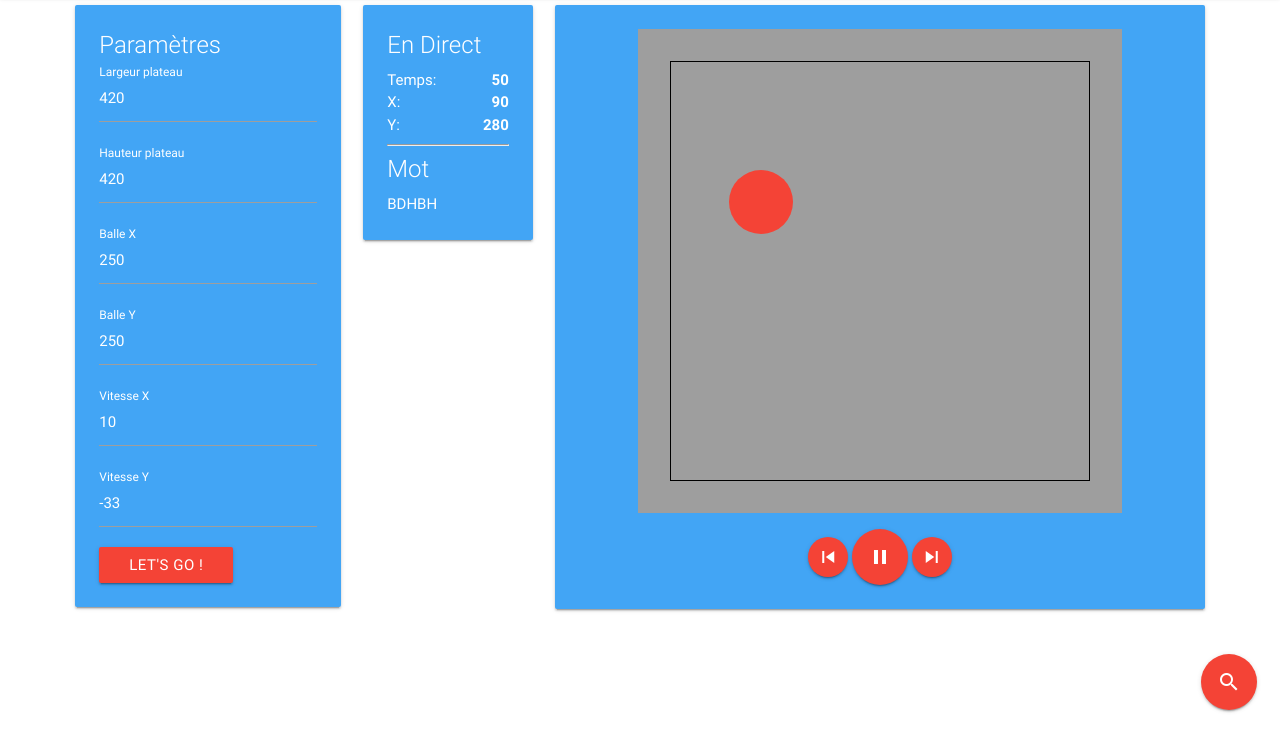
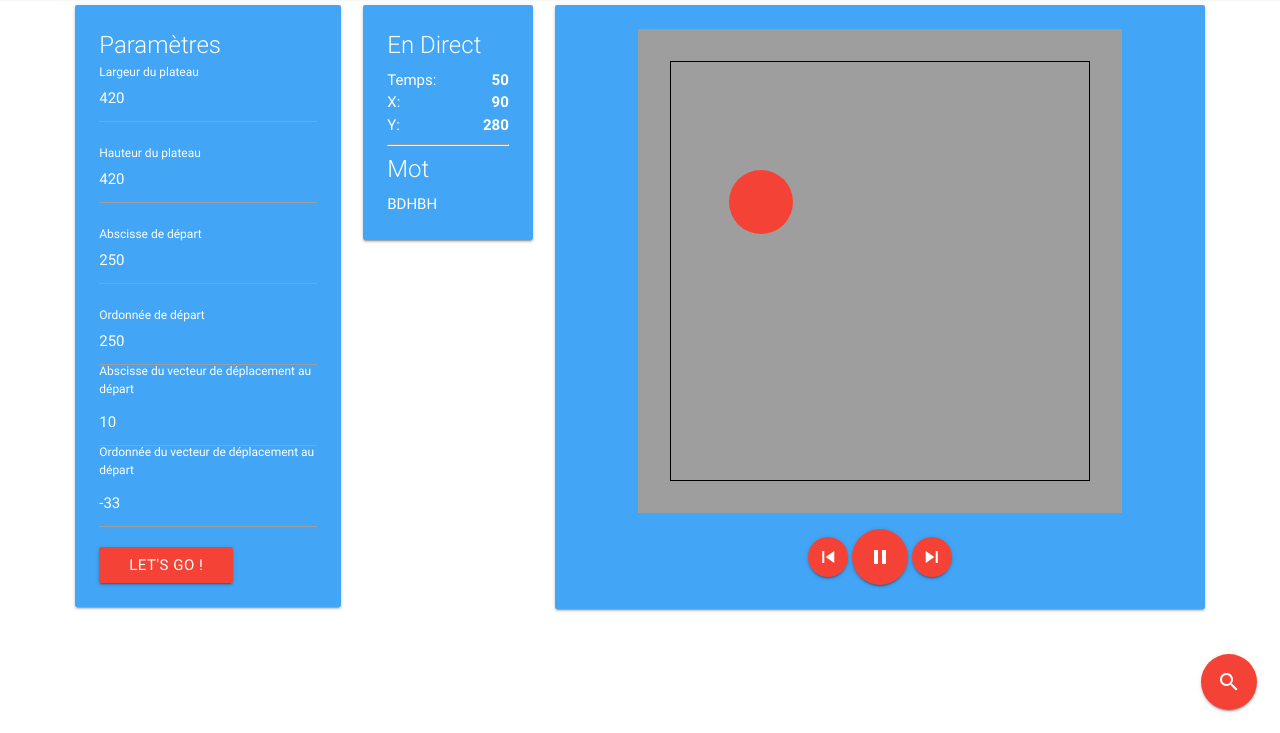
Before and after one commit to AdrienVannson/Billard, a plain HTML site: page index.html in a window 1280 px wide. Shown: the part 67-800 px from the top of the page. Drawn offline with Linux system fonts and the light colour scheme.

Commit message:
Modification du nom des paramètres

```diff
--- a/index.html
+++ b/index.html
@@ -32,32 +32,32 @@
                         <form name="parametres" id="formulaire-parametres">
 
                             <div class="input-field">
-                                <label for="largeur-plateau">Largeur plateau</label>
+                                <label for="largeur-plateau">Largeur du plateau</label>
                                 <input type="text" id="largeur-plateau" value="420">
                             </div>
 
                             <div class="input-field">
-                                <label for="hauteur-plateau">Hauteur plateau</label>
+                                <label for="hauteur-plateau">Hauteur du plateau</label>
                                 <input type="text" id="hauteur-plateau" value="420">
                             </div>
 
                             <div class="input-field">
-                                <label for="balle-x">Balle X</label>
+                                <label for="balle-x">Abscisse de départ</label>
                                 <input type="text" id="balle-x" value="250">
                             </div>
 
                             <div class="input-field">
-                                <label for="balle-y">Balle Y</label>
+                                <label for="balle-y">Ordonnée de départ</label>
                                 <input type="text" id="balle-y" value="250">
                             </div>
 
                             <div class="input-field">
-                                <label for="vitesse-x">Vitesse X</label>
+                                <label for="vitesse-x">Abscisse du vecteur de déplacement au départ</label>
                                 <input type="text" id="vitesse-x" value="10">
                             </div>
 
                             <div class="input-field">
-                                <label for="vitesse-y">Vitesse Y</label>
+                                <label for="vitesse-y">Ordonnée du vecteur de déplacement au départ</label>
                                 <input type="text" id="vitesse-y" value="-33">
                             </div>
 
```
